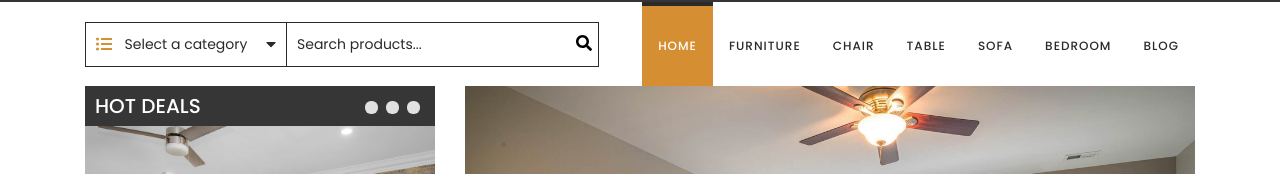
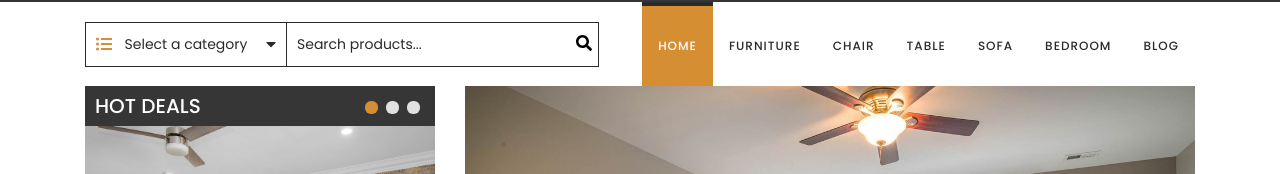
Before and after one commit to iMdPd/reactTeamProject, a React (Create React App) app: page / in a window 1280 px wide. Both pictures are taken after typing "name@example.com", "Sample123" into the empty fields and a click on the button "Log In". Shown: the part 199-373 px from the top of the page. Built offline with nearby package versions, Linux system fonts and the light colour scheme.

Commit message:
add dots component and styles

```diff
--- /dev/null
+++ b/src/components/common/Dots/Dots.js
@@ -0,0 +1,45 @@
+import React from 'react';
+import { useState, useMemo } from 'react';
+import PropTypes from 'prop-types';
+
+import styles from './Dots.module.scss';
+
+const Dots = ({ changeEvent, activeNumber, dotsNumber }) => {
+  const [dots, setDots] = useState([]);
+
+  useMemo(() => {
+    let newDots = [];
+
+    for (let i = 0; i < dotsNumber; i++) {
+      newDots.push(
+        <li key={i}>
+          <a
+            onClick={() => {
+              changeEvent(i);
+            }}
+            className={i === activeNumber && styles.active}
+          >
+            page {i}
+          </a>
+        </li>
+      );
+    }
+
+    setDots(newDots);
+  }, [dotsNumber, activeNumber, changeEvent]);
+
+  return (
+    <div className={'col-auto ' + styles.dots}>
+      <ul>{dots}</ul>
+    </div>
+  );
+};
+
+Dots.propTypes = {
+  changeEvent: PropTypes.func,
+  activeNumber: PropTypes.number,
+  dotsNumber: PropTypes.number,
+  isHotDeals: PropTypes.bool,
+};
+
+export default Dots;
--- /dev/null
+++ b/src/components/common/Dots/Dots.module.scss
@@ -0,0 +1,32 @@
+@import "../../../styles/settings.scss";
+
+.dots {
+  position: absolute;
+  right: 0;
+  top: 0;
+
+  ul {
+    margin: 0;
+    list-style: none;
+    transform: translateY(-2px);
+
+    li {
+      display: inline-block;
+      margin-left: 0.5rem;
+
+      a {
+        display: block;
+        width: 13px;
+        height: 13px;
+        border-radius: 6px;
+        background-color: $nf-menu-dots;
+        font-size: 0;
+
+        &.active,
+        &:hover {
+          background-color: $primary;
+        }
+      }
+    }
+  }
+}
--- a/src/components/features/Feedbacks/Feedbacks.js
+++ b/src/components/features/Feedbacks/Feedbacks.js
@@ -1,10 +1,11 @@
-import React, { useState, useMemo } from 'react';
+import React, { useState } from 'react';
 import { getAll } from '../../../redux/feedbacksRedux';
 import { useSelector } from 'react-redux';
 import styles from './Feedbacks.module.scss';
 import Feedback from '../../common/Feedback/Feedback';
 import { useTranslation } from 'react-i18next';
 import Carousel, { CarouselItem } from '../../common/Carousel/Carousel';
+import Dots from '../../common/Dots/Dots';
 
 const Feedbacks = () => {
   const { t } = useTranslation();
@@ -16,24 +17,6 @@ const Feedbacks = () => {
     setActiveFeedback(newFeedback);
   };
 
-  const dots = useMemo(() => {
-    const dots = [];
-    for (let i = 0; i < feedbacks.length; i++) {
-      dots.push(
-        <li key={i}>
-          <a
-            onClick={() => handleFeedbackChange(i)}
-            className={i === activeFeedback && styles.active}
-          >
-            {t('label.feedback')} {i}
-          </a>
-        </li>
-      );
-    }
-
-    return dots;
-  }, [feedbacks.length, activeFeedback]);
-
   return (
     <div className={styles.root}>
       <div className='container'>
@@ -42,8 +25,12 @@ const Feedbacks = () => {
             <div className={'col-auto ' + styles.heading}>
               <h3>{t('label.clientFeedback')}</h3>
             </div>
-            <div className={'col-auto ' + styles.dots}>
-              <ul>{dots}</ul>
+            <div className={styles.dotsContainer}>
+              <Dots
+                changeEvent={handleFeedbackChange}
+                activeNumber={activeFeedback}
+                dotsNumber={feedbacks.length}
+              />
             </div>
           </div>
         </div>
--- a/src/components/features/Feedbacks/Feedbacks.module.scss
+++ b/src/components/features/Feedbacks/Feedbacks.module.scss
@@ -4,7 +4,11 @@
   .panelBar {
     margin-bottom: 30px;
     position: relative;
-    border-bottom: 4px solid $nf-menu-line;
+
+    :global(.row) {
+      border-bottom: 4px solid $nf-menu-line;
+      width: 92%;
+    }
 
     .heading {
       position: relative;
@@ -27,39 +31,11 @@
         border-bottom: 4px solid $nf-menu-line-ornament;
       }
     }
-
-    .dots {
+    .dotsContainer {
       position: absolute;
       right: 0;
-      top: 0;
-
-      ul {
-        margin: 0;
-        padding: 0 0 0 1rem;
-        list-style: none;
-        background-color: $nf-menu-dots-bg;
-        transform: translateY(15px);
-
-        li {
-          display: inline-block;
-          margin-left: 0.5rem;
-
-          a {
-            display: block;
-            width: 13px;
-            height: 13px;
-            border-radius: 6px;
-            background-color: $nf-menu-dots;
-            font-size: 0;
-
-            &.active,
-            &:hover {
-              background-color: $nf-manu-hover-dots;
-              cursor: pointer;
-            }
-          }
-        }
-      }
+      top: 18px;
+      width: 100%;
     }
   }
 }
--- a/src/components/features/Promoted/Promoted.js
+++ b/src/components/features/Promoted/Promoted.js
@@ -1,4 +1,4 @@
-import React from 'react';
+import React, { useState } from 'react';
 import PropTypes from 'prop-types';
 
 import styles from './Promoted.module.scss';
@@ -13,9 +13,17 @@ import {
 } from '@fortawesome/free-solid-svg-icons';
 import Button from '../../common/Button/Button';
 import ProductBoxContent from '../../common/ProductBox/ProductBoxContent';
+import Dots from '../../common/Dots/Dots';
 
 const Promoted = () => {
   const product = useSelector(state => getOne(state, 'aenean-ru-bristique-1'));
+
+  const [activeProduct, setActiveProduct] = useState(0);
+  const productCount = 3;
+
+  const handleOnClick = i => {
+    setActiveProduct(i);
+  };
 
   return (
     <div className={styles.root}>
@@ -25,19 +33,11 @@ const Promoted = () => {
             <div className={styles.photobox}>
               <div className={styles.deals}>
                 <h3 className={styles.text}>hot deals</h3>
-                <div className={'col-auto ' + styles.dots}>
-                  <ul>
-                    <li>
-                      <a>.</a>
-                    </li>
-                    <li>
-                      <a>.</a>
-                    </li>
-                    <li>
-                      <a>.</a>
-                    </li>
-                  </ul>
-                </div>
+                <Dots
+                  changeEvent={handleOnClick}
+                  activeNumber={activeProduct}
+                  dotsNumber={productCount}
+                />
               </div>
               <img
                 className={styles.image}
--- a/src/components/features/Promoted/Promoted.module.scss
+++ b/src/components/features/Promoted/Promoted.module.scss
@@ -34,37 +34,6 @@
           margin-left: 10px;
           font-size: 20px;
           line-height: 40px;
-        }
-
-        .dots {
-          position: absolute;
-          right: 0;
-          top: 0;
-
-          ul {
-            margin: 0;
-            list-style: none;
-            transform: translateY(-2px);
-
-            li {
-              display: inline-block;
-              margin-left: 0.5rem;
-
-              a {
-                display: block;
-                width: 13px;
-                height: 13px;
-                border-radius: 6px;
-                background-color: #e1e1e1;
-                font-size: 0;
-
-                &.active,
-                &:hover {
-                  background-color: $primary;
-                }
-              }
-            }
-          }
         }
       }
 
```
